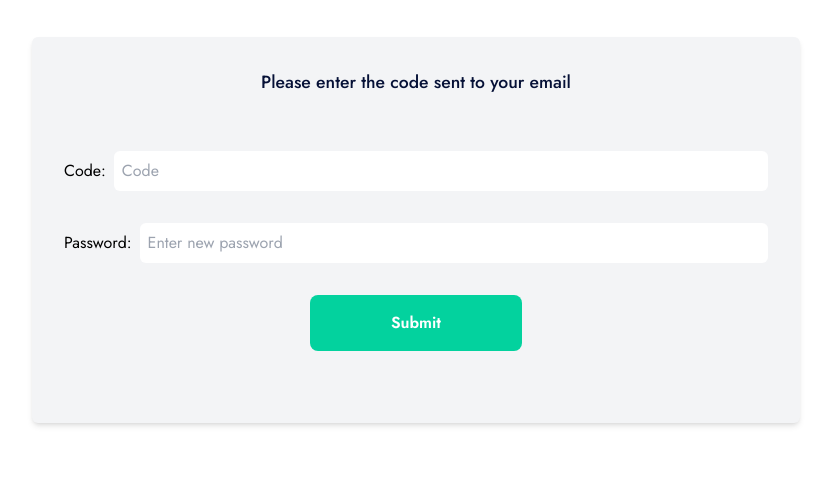
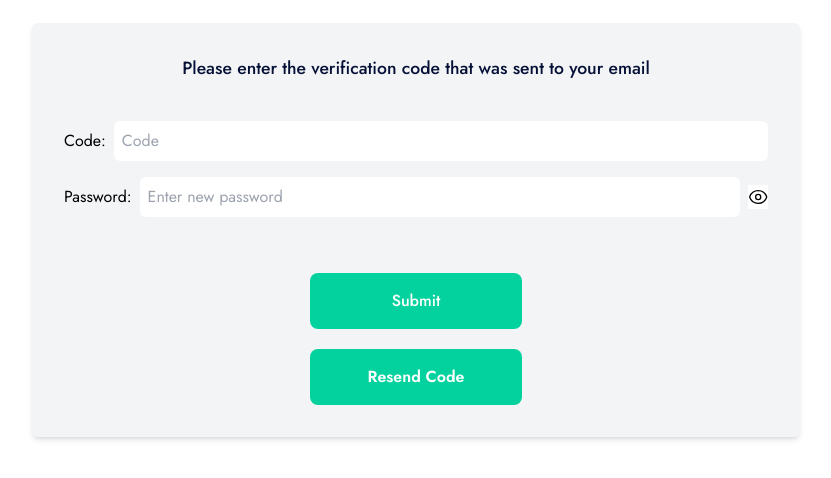
Before and after one commit to backendbro/cluthes, a Next.js app: page /ResetPassword in a window 1280 px wide. Shown: the part 170-648 px from the top of the page, without its empty margins (224-1055 px from the left). Built offline with nearby package versions, Linux system fonts and the light colour scheme.

Commit message:
I have implemented the forgot-password

```diff
--- a/components/WithdrawModal.js
+++ b/components/WithdrawModal.js
@@ -106,7 +106,7 @@ function WithdrawModal({ open, setOpen, amount, verified, setVerified }) {
 							<button className='px-6 py-2 text-center bg-green rounded-md text-white mx-auto' onClick={()=> {
                                 router.push("/SendMail")
                             }}>
-								Contact Admin
+								OK
 							</button>
                         </div>
                     ) : (
--- a/pages/EmailToken.js
+++ b/pages/EmailToken.js
@@ -12,20 +12,6 @@ function EmailToken() {
     const inputRef = useRef()
 	const router = useRouter();
 
-	const TokenUrl = "https://copyoptions.onrender.com/api/user/resend-pin";
-    const VerifyUrl = "https://copyoptions.onrender.com/api/user/confirm-email"
-
-    	//     URL: https://cluth-space.onrender.com/api/auth/confirm-pin
-// METHOD: PUT
-// BODY: {
-//     "pin":"d9ca24"
-// },
-
-// URL: https://cluth-space.onrender.com/api/auth/resend-pin
-// METHOD: PUT
-// BODY:{
-//     "email":"backendbomafiaso@gmail.com"
-// }
 
 
 
@@ -78,14 +64,14 @@ function EmailToken() {
 			<div className='bg-gray-100 shadow-md shadow-gray-400 w-[95%] p-4 md:w-[50rem] mx-auto py-[4rem] '>
 				<div className='flex flex-col space-y-4  justify-center'>
 					<p className='text-[1.1rem] font-medium text-center mb-6' style={{ color: "#051036" }}>
-						{Verify === true ? "Email Verified Successfully" : msg ? "Token Sent Successfully" : `Please enter the verification code that was sent to your email`}
+						{Verify === true ? "Email Verified Successfully" : msg ? "Code Sent Successfully" : `Please enter the verification code that was sent to your email`}
 					</p>
 
 					<label className='md:w-[40%] w-[70%] mx-auto'>
 						<input
 							type='text'
                             ref={inputRef}
-							placeholder='Enter Token'
+							placeholder='Enter Code'
 							className='p-2 outline-none w-full mx-auto rounded-md'
 							style={{
 									color:"rgb(0, 13, 29)",
@@ -106,7 +92,7 @@ function EmailToken() {
 						className='text-white  cursor-pointer  font-medium rounded-lg bg-green py-[1rem] px-[3rem] text-center md:w-[30%] w-[70%] mx-auto'
 						onClick={sendToken}
 					>
-						{Load ? <BeatLoader color="white" /> : "Resend Token"}
+						{Load ? <BeatLoader color="white" /> : "Resend Code"}
 
 					</div>
 
--- a/pages/ForgotPassword.js
+++ b/pages/ForgotPassword.js
@@ -26,10 +26,10 @@ function ForgotPassword() {
             setVerifyLoad(false)
             setVerify(true)
 
-
+			localStorage.setItem("userEmail", JSON.stringify(inputRef.current.value))
 			setTimeout(() => {
 				router.push("/ResetPassword")
-			}, 2000)
+			}, 1300)
         }).catch((err)=> {
             return
         })
--- a/pages/Login.js
+++ b/pages/Login.js
@@ -1,6 +1,6 @@
 import React, { useEffect } from "react";
 import Image from "next/legacy/image";
-
+import Link from 'next/link'
 import { EyeIcon, EyeSlashIcon } from "@heroicons/react/24/outline";
 import { useState, useRef } from "react";
 import { useRouter } from "next/router";
@@ -210,12 +210,16 @@ const Login = () => {
 									{btnLoad ? <BeatLoader color='#36d7b7' size={7} /> : "Login"}
 								</button>
 
-								<a
+								{/* <a
 									href='#'
 									className='align-right text-decoration-none text-xs w-full'
 								>
 									Forgot Password?
-								</a>
+								</a> */}
+								<Link href="/ForgotPassword" className='align-right text-decoration-none text-xs w-full green'>
+								Forgot Password?
+								</Link>
+
 							</div>
 						</form>
 					</div>
--- a/pages/ResetPassword.js
+++ b/pages/ResetPassword.js
@@ -4,14 +4,18 @@ import { useEffect } from "react";
 import {useRouter} from "next/router"
 import axios from "axios";
 import {BeatLoader} from "react-spinners";
+import { EyeIcon, EyeSlashIcon } from "@heroicons/react/24/outline";
 
 const ResetPassword = () => {
 	const router = useRouter();
 
 
+	const [show, setShow] = useState(false);
+	const [Load, setLoad] = useState(false)
+	const [Loader, setLoader] = useState(false)
 	const [name, setName] = useState("");
 	const [body, setBody] = useState("");
-	const [loader, setLoader] = useState(false);
+
 	const [msg, setMsg] = useState("");
     const codeRef = useRef(null)
     const passwordRef = useRef(null)
@@ -26,49 +30,83 @@ const ResetPassword = () => {
 
 	const ResetPassword = async (e) => {
 
+		e.preventDefault();
+
+		setLoader(true);
+
+		if(!codeRef.current.value  || !passwordRef.current.value){
+			setMsg("Please fill in the empty field(s).")
+			setLoader(false);
+			return
+		}
 
 
-		e.preventDefault();
-		setLoader(true);
+
 		axios
-			.post(
+			.put(
                 "https://cluth-space.onrender.com/api/auth/reset-password",
 				{
-					password:passwordRef.current.value,
-					pin: codeRef.current.value
+					pin: codeRef.current.value,
+					password:passwordRef.current.value
 
 				}
 			)
 			.then((res) => {
-				console.log(res.data)
+
+
+				if(res.data.message == "TOKEN EXPIRED"){
+					setMsg("Code has expired, request for a new one.")
+					setLoader(false);
 					return
-				setLoader(false);
+				}
+
 
                 codeRef.current.value  = ""
                 passwordRef.current.value = ""
                 setMsg("Password changed successfully")
+				setLoader(false);
 
 				setTimeout(() => {
 					router.push('/Login')
-				}, 500)
+				}, 1500)
 			})
 			.catch((err) => {
-
+				console.log(err.message)
 				setLoader(false);
                 setMsg("An Error Occurred, Please Try Again")
 
 			});
 	};
 
+	const sendToken = async () => {
+
+	  setLoad(true)
+        await axios.put(
+			"https://cluth-space.onrender.com/api/auth/resend-pin",
+			{
+				email: JSON.parse(localStorage.getItem("userEmail")),
+			}
+		).then((res)=> {
+            setLoad(false)
+			setMsg(true)
+            setVerify(true)
+
+        }).catch((err)=> {
+            alert(err)
+            setLoad(false)
+        })
+
+	};
+
 
 
 	return (
-		<>
 		<div className='flex items-center justify-center h-[100vh]'>
 		<form className='w-[95%] mx-auto flex flex-col justify-start rounded-md space-y-8 md:w-[60%] bg-gray-100 !shadow-md shadow-gray-300  md:px-[2rem] py-8 px-6'>
 
+				<div className='flex flex-col space-y-4  justify-center'>
 					<p className='text-[1.1rem] font-medium text-center mb-6' style={{ color: "#051036" }}>
-						{Verify === true ? "Reset password code have been sent to this email." : msg ? "Token Sent Successfully" : `Please enter the code sent to your email`}
+						{Verify === true ? "Code Resent Successfully" : msg ? msg : `Please enter the verification code that was sent to your email`}
 					</p>
 
 					<div className="flex flex-col md:flex-row gap-2 w-full md:items-center">
@@ -77,7 +115,7 @@ const ResetPassword = () => {
 						onChange={(e) => setName(e.target.value)}
 						className='p-2 outline-none rounded-md w-full'
 						type='text'
-						required
+
                         ref={codeRef}
 						id='username'
 						placeholder='Code'
@@ -90,37 +128,52 @@ const ResetPassword = () => {
 					<input
 						onChange={(e) => setName(e.target.value)}
 						className='p-2 outline-none rounded-md w-full'
-						type='text'
-						required
+						type={`${show ? "text" : "password"}`}
                         ref={passwordRef}
 						id='username'
 						placeholder='Enter new password'
 					/>
 
+					{!show && (
+										<EyeIcon
+											onClick={() => {
+												setShow(true);
+											}}
+											className='w-6 h-6 text-black cursor-pointer bg-white'
+										/>
+									)}
+									{show && (
+										<EyeSlashIcon
+											onClick={() => {
+												setShow(false);
+											}}
+											className='w-6 h-6 cursor-pointer text-black bg-white'
+										/>
+									)}
+
                     </div>
 
 
-					<button
-						className='text-white bg-green rounded-lg cursor-pointer  font-semibold bg-[#0086dc] py-[1rem] !text-center md:w-[30%] w-[100%] mx-auto'
+					<div className='text-white  cursor-pointer  !mt-14 font-medium rounded-lg bg-green py-[1rem] px-[3rem] text-center md:w-[30%] w-[70%] mx-auto'
 						onClick={ResetPassword}
+
                     >
-						{" "}
-						{loader ? <BeatLoader color='white' /> : "Submit"}{" "}
-					</button>
+						{Loader ? <BeatLoader color="white" /> : "Submit"}
+					</div>
 
-					<p
-						style={{
-							width: "100%",
-							textAlign: "center",
-							margin: "20px 0",
-							color: "#313bac",
-						}}
+					<div
+						className= 'text-white bg-green rounded-lg !mt-5 cursor-pointer  font-semibold bg-[#0086dc] py-[1rem] !text-center md:w-[30%] w-[100%] mx-auto'
+						onClick={sendToken}
 					>
-						{msg}
-					</p>
+						{Load ? <BeatLoader color="white" /> : "Resend Code"}
+
+					</div>
+
+
+
+				</div>
 			</form>
 		</div>
-		</>
 	);
 };
 
```
Lines whose indentation alone changed are shown as unchanged.
